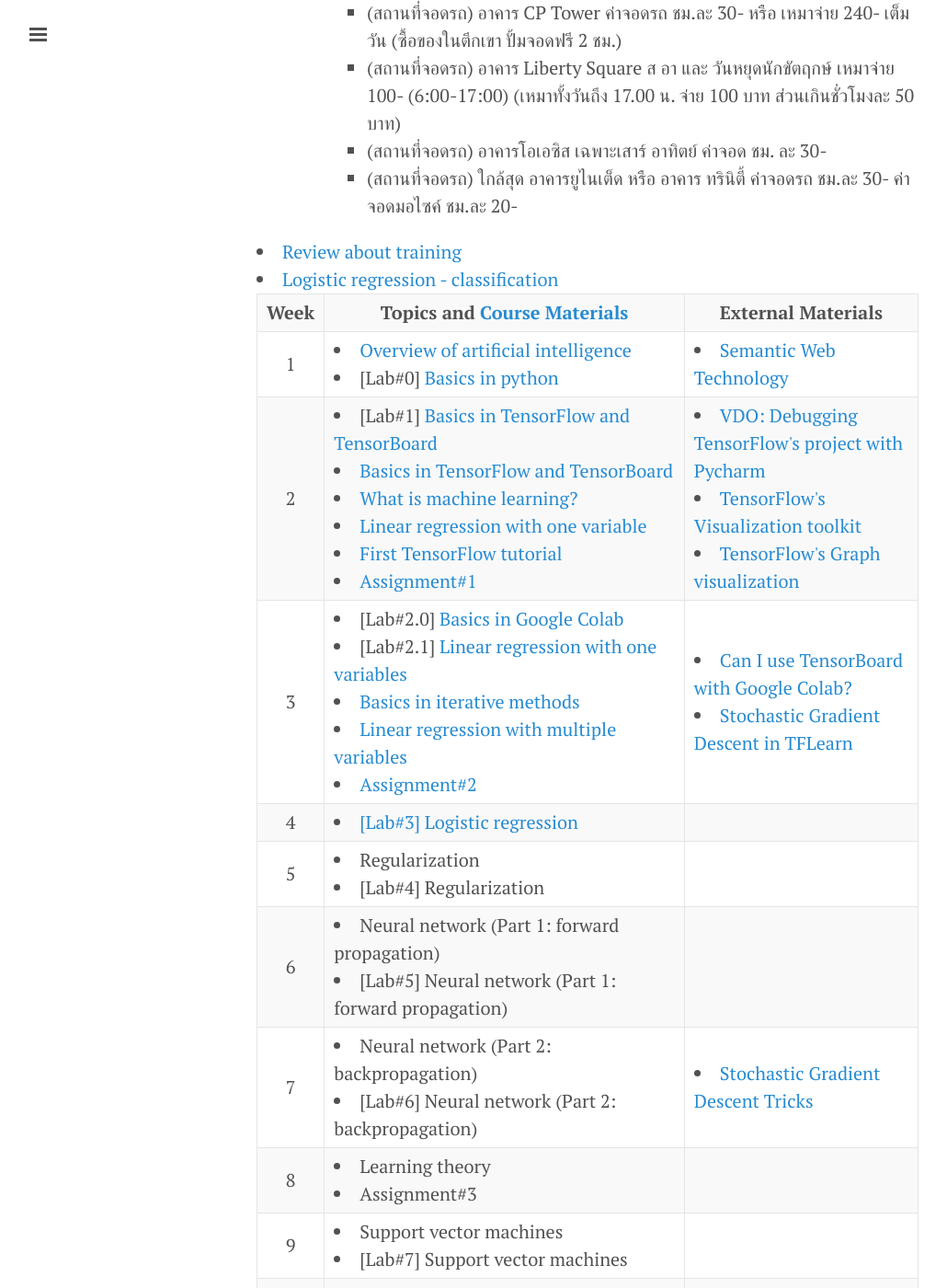
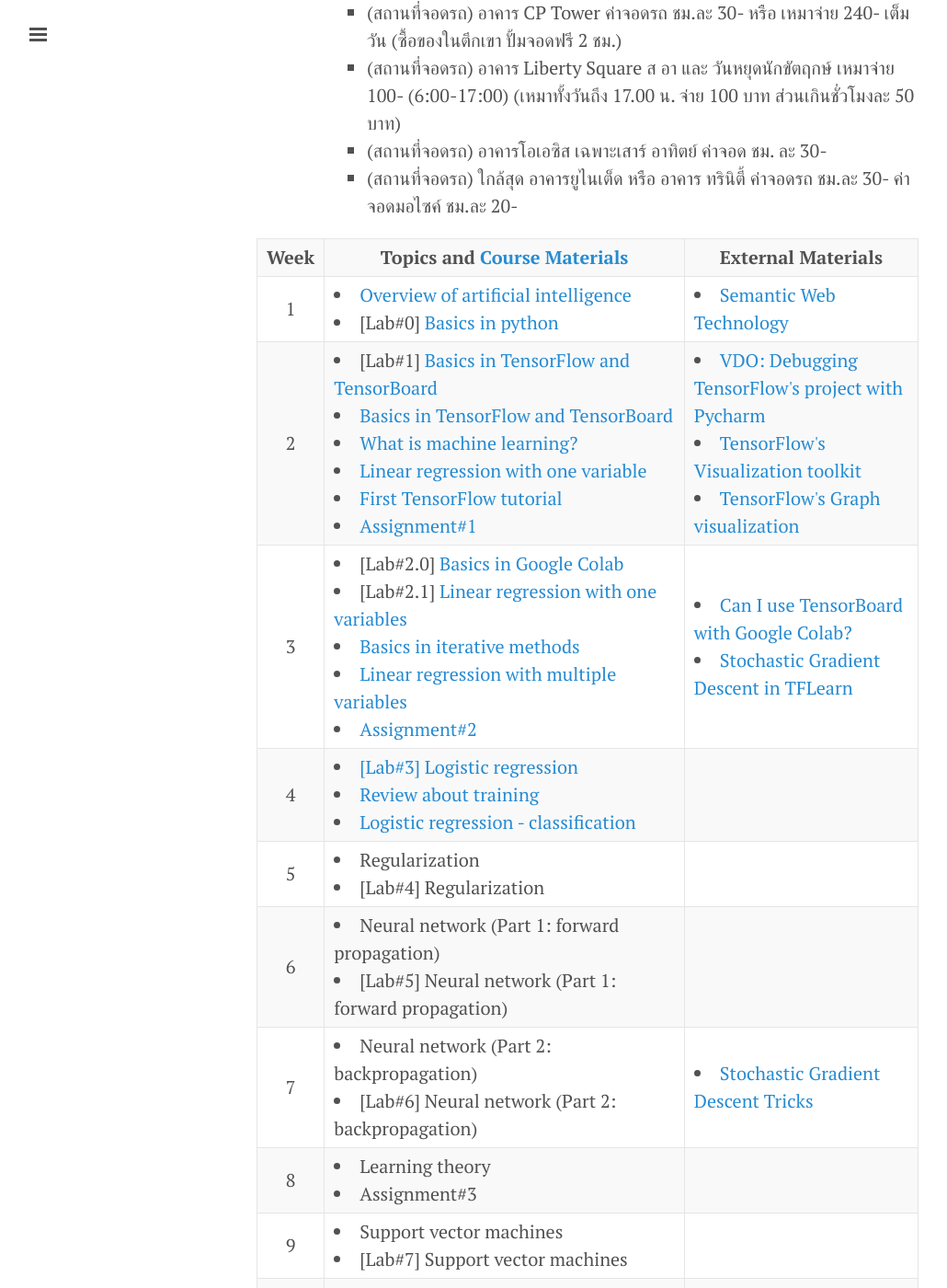
Before and after one commit to xlives/xlives.github.io, a Jekyll site: the page built from courses.markdown, in a window 1280 px wide and 1400 px high, scrolled down 461 px. Shown: the whole window at 92% size, without its empty margins (1-1031 px from the left). Built offline with Jekyll 4.4.1, drawn with Linux system fonts in a browser that asks for light colours; part of the change alters nothing that is shown.

Commit message:
Update courses.markdown

```diff
--- a/courses.markdown
+++ b/courses.markdown
@@ -65,9 +65,10 @@ Present
   <tr>
     <td align='center'>4</td>
     <td>
-       <li> <a href='https://drive.google.com/open?id=1M4zj60NTNWfcBfmIdkdpnuD4_WDJ4QyU'>[Lab#3] Logistic regression</a></li> </td>
+       <li> <a href='https://drive.google.com/open?id=1M4zj60NTNWfcBfmIdkdpnuD4_WDJ4QyU'>[Lab#3] Logistic regression</a></li>
        <li> <a href='https://drive.google.com/open?id=1x9U_MeqIl_UuDCtFXvFhHBT99NcxQ2ZZ'>Review about training</a> </li>
        <li> <a href='https://drive.google.com/open?id=1y7HBFdywtMLnvnXTZUEArqUe449-OVSm'>Logistic regression - classification</a> </li>
+    </td>
      <td> </td>
   </tr>
   <tr>
```
